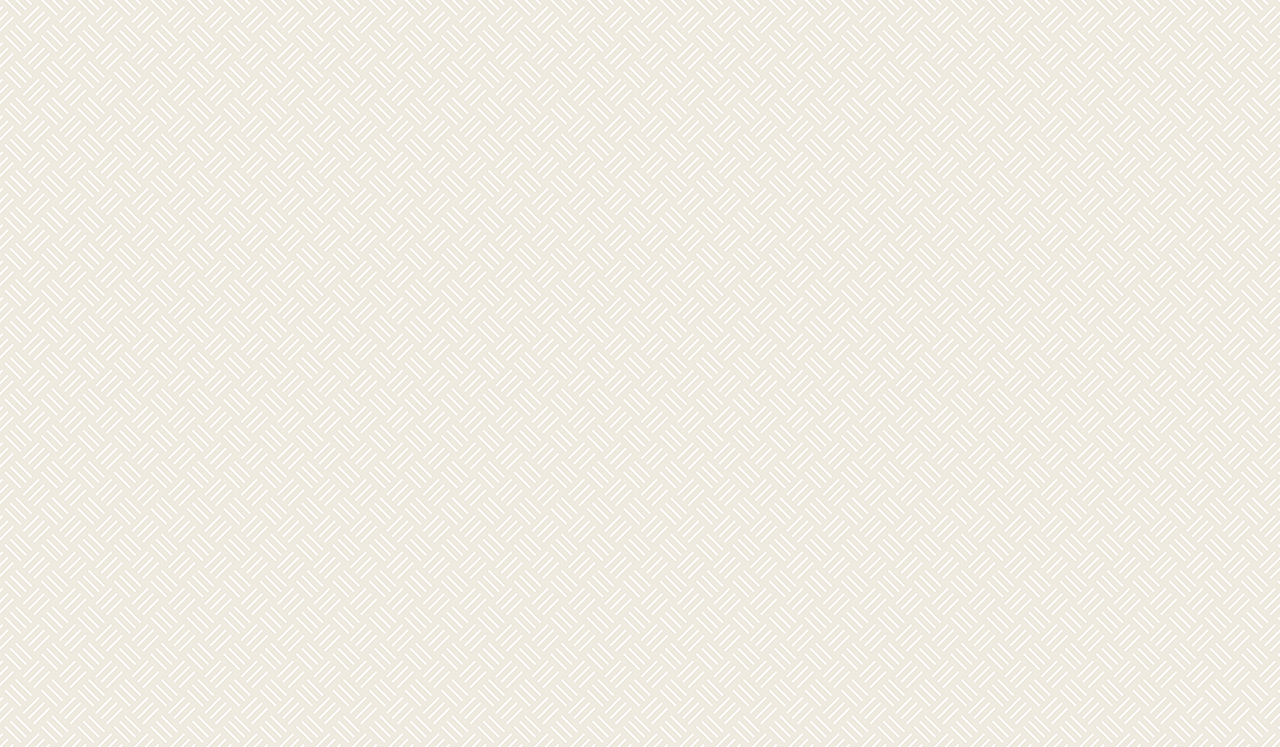
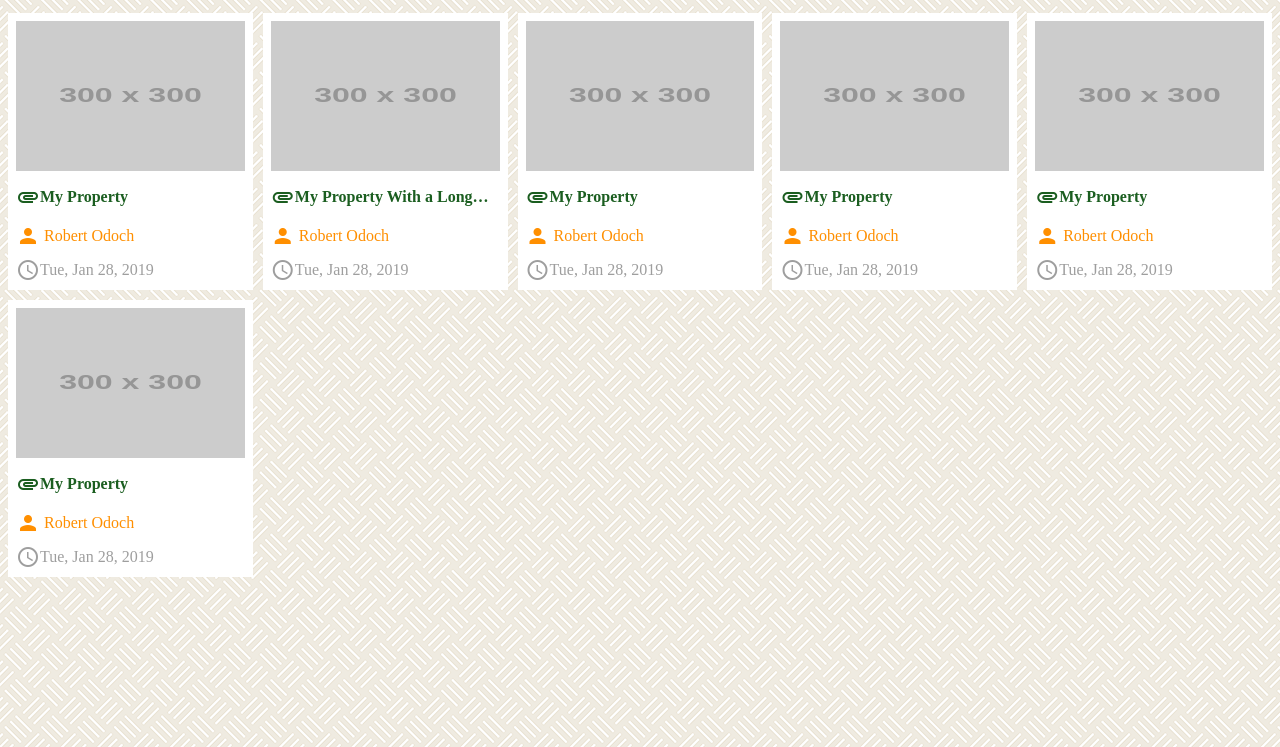
Before and after one commit to robert-odoch/property-pro-lite, a plain HTML site: page UI/index.html in a window 1280 px wide. Shown: the part 53-800 px from the top of the page. Drawn offline with Linux system fonts and the light colour scheme; placeholder pictures from the web are drawn by us.

Commit message:
Improve landing page

```diff
--- a/UI/css/styles.css
+++ b/UI/css/styles.css
@@ -11,7 +11,32 @@
     padding: 2em;
 }
 
-/* Colors */
+/* Text */
+.text-green {
+    color: #1b5e20;
+}
+
+.text-amber {
+    color: #ff8f00;
+}
+
+.text-grey {
+    color: #9e9e9e;
+}
+
+.text-bold {
+    font-weight: bold;
+}
+
+.text-truncate {
+    width: 98%;
+    display: inline-block;
+    white-space: nowrap;
+    overflow: hidden;
+    text-overflow: ellipsis;
+}
+
+/* Backgrounds */
 .bg-white {
     background: #ffffff;
 }
@@ -51,7 +76,6 @@ input[type="password"] {
 /* Buttons */
 .btn {
     padding: .5em 1em;
-    text-decoration: none;
     border-radius: 2px;
 }
 .btn:hover {
@@ -86,7 +110,6 @@ header h1 {
 
 header h1 > a {
     color: #ff8f00;
-    text-decoration: none;
 }
 
 #main-navigation {
@@ -98,3 +121,36 @@ header h1 > a {
 #main-navigation li {
     margin-left: .5em;
 }
+
+p {
+    margin: 0;
+    padding: .2em 0;
+}
+
+a {
+    text-decoration: none;
+}
+
+.properties {
+    display: grid;
+    padding: 0 .5em;
+    box-sizing: border-box;
+    grid-gap: 10px;
+    grid-template-columns: repeat(5, 1fr);
+}
+
+.property {
+    padding: .5em;
+    overflow: hidden;
+    background-color: white;
+}
+
+.property img {
+    width: 100%;
+    height: 150px;
+}
+
+.material-icons {
+    position: relative;
+    top: 7px;
+}
--- a/UI/index.html
+++ b/UI/index.html
@@ -4,17 +4,104 @@
     <meta charset="UTF-8">
     <meta name="viewport" content="width=device-width, initial-scale=1.0">
     <meta http-equiv="X-UA-Compatible" content="ie=edge">
-    <title>PropertyPro - Properties</title>
+    <title>Property Pro - Lite | Properties</title>
 
+    <link href="https://fonts.googleapis.com/icon?family=Material+Icons" rel="stylesheet">
     <link rel="stylesheet" href="css/styles.css">
 </head>
 <body>
     <header>
-        <h1><a href="index.html">Property Lite</a></h1>
+        <h1><a href="index.html">Property Pro - Lite</a></h1>
         <ul id="main-navigation">
             <li><a class="btn bg-amber" href="sign-in.html">Sign In</a></li>
             <li><a class="btn bg-amber" href="sign-up.html">Sign Up</a></li>
         </ul>
     </header>
+    <div class="properties">
+        <div class="property">
+            <a href="">
+                <img src="https://via.placeholder.com/300" alt="">
+            </a>
+            <div class="property-details">
+                <p>
+                    <a href="" class="text-green text-bold text-truncate">
+                        <i class="material-icons">attachment</i>My Property
+                    </a>
+                </p>
+                <p class="text-amber"><i class="material-icons">person</i> Robert Odoch</p>
+                <p class="text-grey"><i class="material-icons">access_time</i>Tue, Jan 28, 2019</p>
+            </div>
+        </div>
+        <div class="property">
+            <a href="">
+                <img src="https://via.placeholder.com/300" alt="">
+            </a>
+            <div class="property-details">
+                <p>
+                    <a href="" class="text-green text-bold text-truncate">
+                        <i class="material-icons">attachment</i>My Property With a Longer Title
+                    </a>
+                </p>
+                <p class="text-amber"><i class="material-icons">person</i> Robert Odoch</p>
+                <p class="text-grey"><i class="material-icons">access_time</i>Tue, Jan 28, 2019</p>
+            </div>
+        </div>
+        <div class="property">
+            <a href="">
+                <img src="https://via.placeholder.com/300" alt="">
+            </a>
+            <div class="property-details">
+                <p>
+                    <a href="" class="text-green text-bold text-truncate">
+                        <i class="material-icons">attachment</i>My Property
+                    </a>
+                </p>
+                <p class="text-amber"><i class="material-icons">person</i> Robert Odoch</p>
+                <p class="text-grey"><i class="material-icons">access_time</i>Tue, Jan 28, 2019</p>
+            </div>
+        </div>
+        <div class="property">
+            <a href="">
+                <img src="https://via.placeholder.com/300" alt="">
+            </a>
+            <div class="property-details">
+                <p>
+                    <a href="" class="text-green text-bold text-truncate">
+                        <i class="material-icons">attachment</i>My Property
+                    </a>
+                </p>
+                <p class="text-amber"><i class="material-icons">person</i> Robert Odoch</p>
+                <p class="text-grey"><i class="material-icons">access_time</i>Tue, Jan 28, 2019</p>
+            </div>
+        </div>
+        <div class="property">
+            <a href="">
+                <img src="https://via.placeholder.com/300" alt="">
+            </a>
+            <div class="property-details">
+                <p>
+                    <a href="" class="text-green text-bold text-truncate">
+                        <i class="material-icons">attachment</i>My Property
+                    </a>
+                </p>
+                <p class="text-amber"><i class="material-icons">person</i> Robert Odoch</p>
+                <p class="text-grey"><i class="material-icons">access_time</i>Tue, Jan 28, 2019</p>
+            </div>
+        </div>
+        <div class="property">
+            <a href="">
+                <img src="https://via.placeholder.com/300" alt="">
+            </a>
+            <div class="property-details">
+                <p>
+                    <a href="" class="text-green text-bold text-truncate">
+                        <i class="material-icons">attachment</i>My Property
+                    </a>
+                </p>
+                <p class="text-amber"><i class="material-icons">person</i> Robert Odoch</p>
+                <p class="text-grey"><i class="material-icons">access_time</i>Tue, Jan 28, 2019</p>
+            </div>
+        </div>
+    </div>
 </body>
 </html>
```
Also changed, not shown: UI/sign-up.html (+1 -1 lines).
